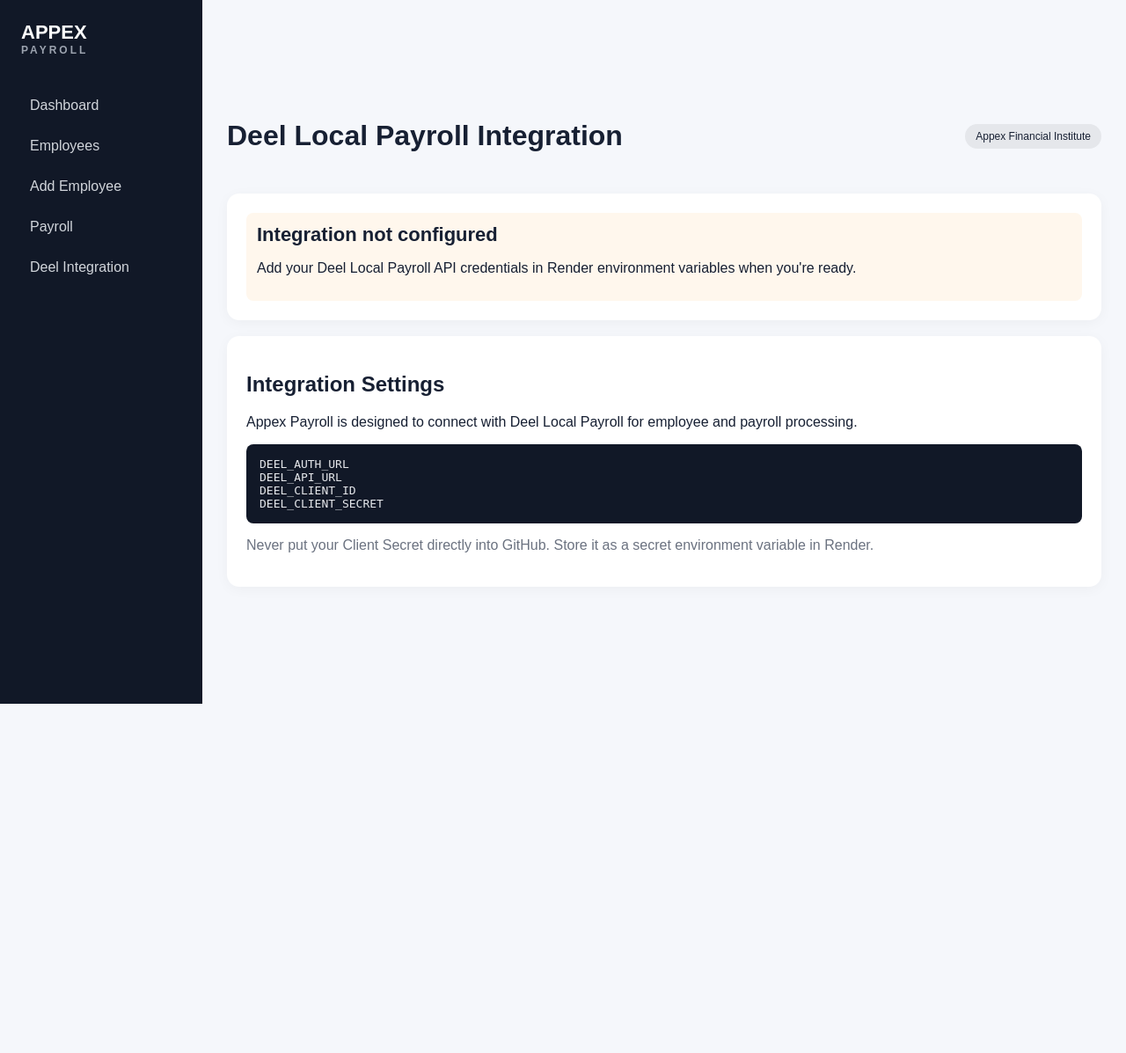
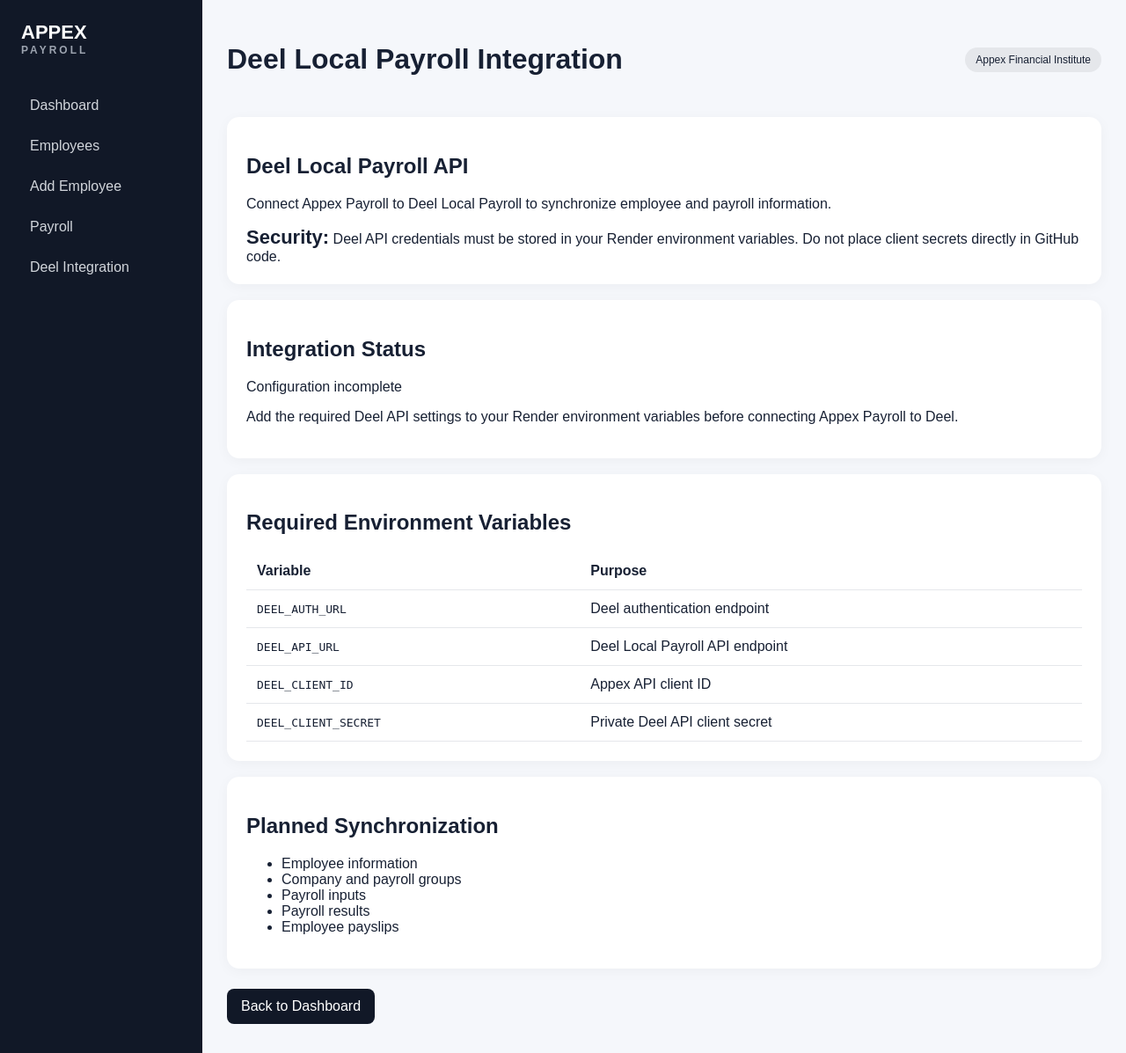
Before and after one commit to Dibola880/Appex---payroll-, a Flask app: page /integration in a window 1280 px wide. Shown: the whole page at 88% size. Before the commit the page ends 800 px from the top, so only its background shows below. Run offline with Flask 3, Linux system fonts and the light colour scheme.

Commit message:
Update integration.html

```diff
--- a/app/templates/integration.html
+++ b/app/templates/integration.html
@@ -8,47 +8,139 @@
 
 <div class="card">
 
+    <h2>Deel Local Payroll API</h2>
+
+    <p>
+        Connect Appex Payroll to Deel Local Payroll to synchronize
+        employee and payroll information.
+    </p>
+
+    <div class="notice">
+        <strong>Security:</strong>
+        Deel API credentials must be stored in your Render environment
+        variables. Do not place client secrets directly in GitHub code.
+    </div>
+
+</div>
+
+
+<div class="card">
+
+    <h2>Integration Status</h2>
+
     {% if configured %}
 
-        <div class="status ok">
-            <strong>Integration configured</strong>
-            <p>
-                Deel Local Payroll credentials have been configured.
-            </p>
+        <div class="status-active">
+            Configuration detected
         </div>
+
+        <p>
+            The required Deel integration settings have been configured.
+        </p>
 
     {% else %}
 
-        <div class="status">
-            <strong>Integration not configured</strong>
-            <p>
-                Add your Deel Local Payroll API credentials in
-                Render environment variables when you're ready.
-            </p>
+        <div class="status-inactive">
+            Configuration incomplete
         </div>
+
+        <p>
+            Add the required Deel API settings to your Render environment
+            variables before connecting Appex Payroll to Deel.
+        </p>
 
     {% endif %}
 
 </div>
 
+
 <div class="card">
 
-    <h2>Integration Settings</h2>
+    <h2>Required Environment Variables</h2>
 
-    <p>
-        Appex Payroll is designed to connect with Deel Local Payroll
-        for employee and payroll processing.
-    </p>
+    <table>
 
-    <pre>DEEL_AUTH_URL
-DEEL_API_URL
-DEEL_CLIENT_ID
-DEEL_CLIENT_SECRET</pre>
+        <thead>
+            <tr>
+                <th>Variable</th>
+                <th>Purpose</th>
+            </tr>
+        </thead>
 
-    <p class="muted">
-        Never put your Client Secret directly into GitHub.
-        Store it as a secret environment variable in Render.
-    </p>
+        <tbody>
+
+            <tr>
+                <td>
+                    <code>DEEL_AUTH_URL</code>
+                </td>
+                <td>
+                    Deel authentication endpoint
+                </td>
+            </tr>
+
+            <tr>
+                <td>
+                    <code>DEEL_API_URL</code>
+                </td>
+                <td>
+                    Deel Local Payroll API endpoint
+                </td>
+            </tr>
+
+            <tr>
+                <td>
+                    <code>DEEL_CLIENT_ID</code>
+                </td>
+                <td>
+                    Appex API client ID
+                </td>
+            </tr>
+
+            <tr>
+                <td>
+                    <code>DEEL_CLIENT_SECRET</code>
+                </td>
+                <td>
+                    Private Deel API client secret
+                </td>
+            </tr>
+
+        </tbody>
+
+    </table>
+
+</div>
+
+
+<div class="card">
+
+    <h2>Planned Synchronization</h2>
+
+    <ul>
+
+        <li>Employee information</li>
+
+        <li>Company and payroll groups</li>
+
+        <li>Payroll inputs</li>
+
+        <li>Payroll results</li>
+
+        <li>Employee payslips</li>
+
+    </ul>
+
+</div>
+
+
+<div class="form-actions">
+
+    <a
+        href="{{ url_for('main.dashboard') }}"
+        class="button"
+    >
+        Back to Dashboard
+    </a>
 
 </div>
 
```
